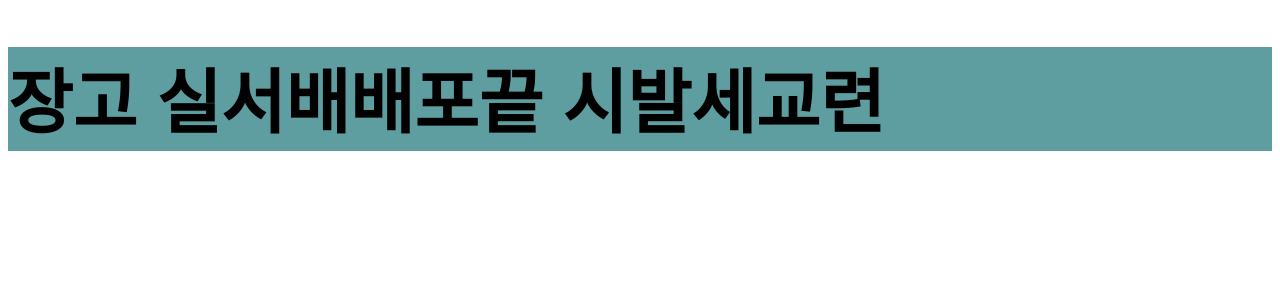
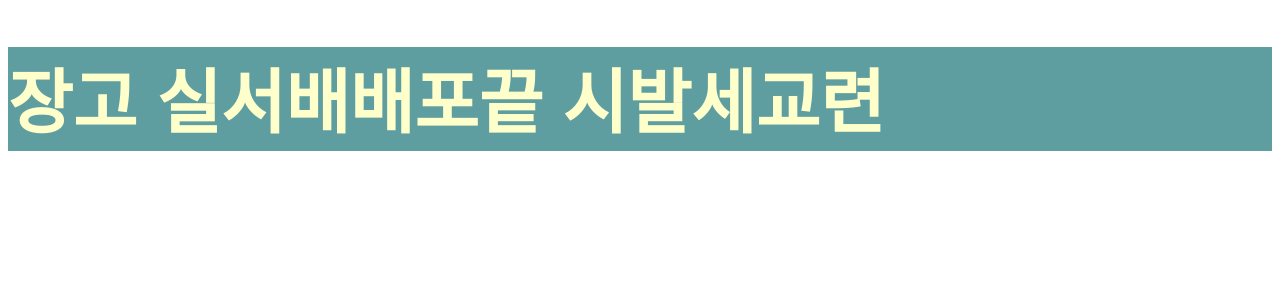
Before and after one commit to JungChaeMoon/test_soft, a Django app: page /plug/ in a window 1280 px wide. Shown: the top 300 px of the page. Run offline with Django 3.2, Linux system fonts and the light colour scheme.

Commit message:
update template file

```diff
--- a/plugin/static/css/base.css
+++ b/plugin/static/css/base.css
@@ -1,5 +1,6 @@
 .chaemoon{
 
+    color: #ffc;
     font-family: 'Nanum Pen Script', cursive;
     font-size: 70px;
 }
--- a/plugin/templates/base.html
+++ b/plugin/templates/base.html
@@ -10,11 +10,12 @@
 
 </head>
 
-<div style="background: cadetblue">
-
-    <h1 style="font-family: 'Nanum Pen Script', cursive; font-size: 70px;">장고 실서배배포끝 시발세교련</h1>
-
-</div>
-
+<body>
+    <div>
+        <div style="background: cadetblue">
+            <h1 class="chaemoon">장고 실서배배포끝 시발세교련</h1>
+        </div>
+    </div>
+</body>
 
 </html>
```
